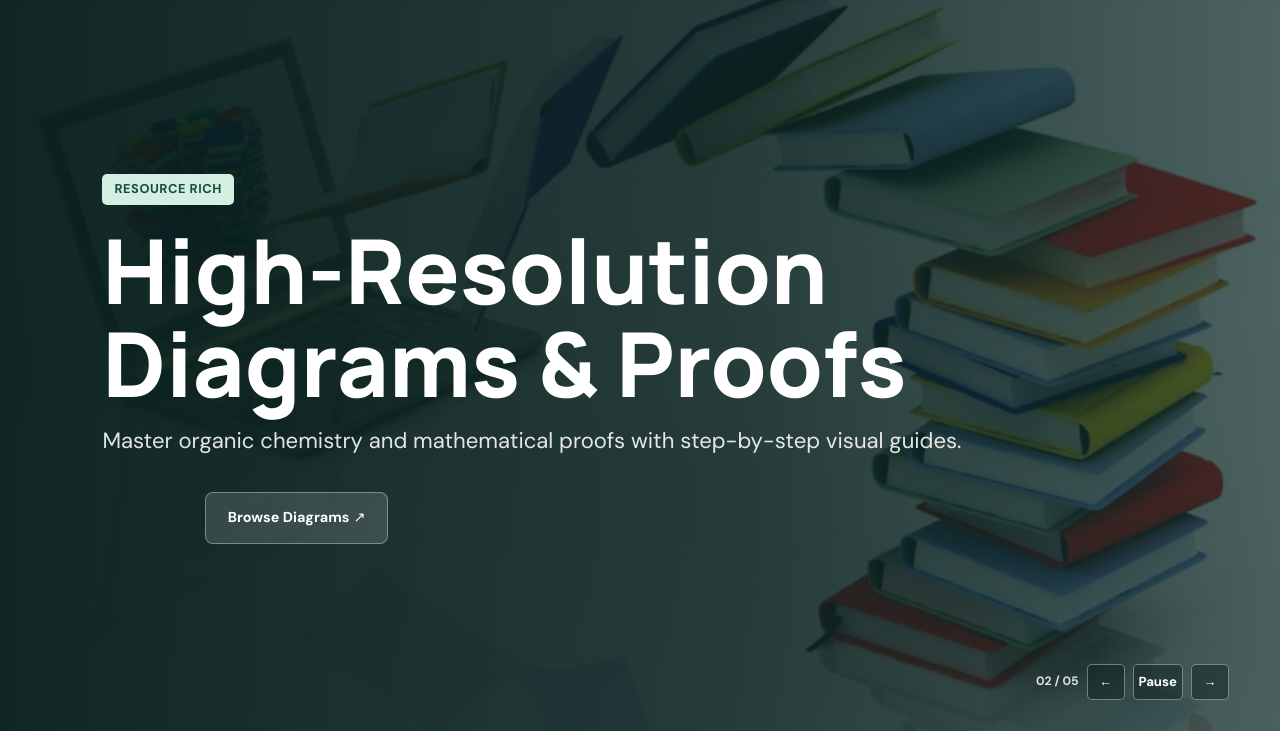
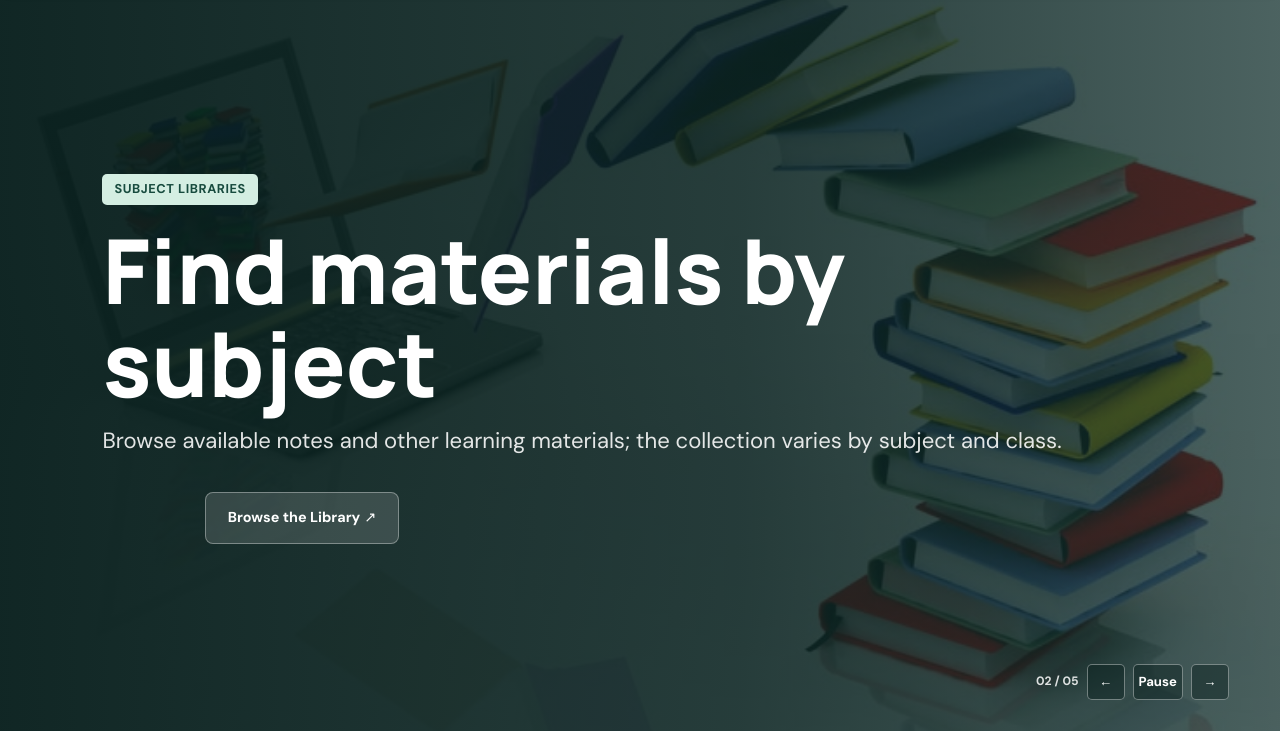
Before and after one commit to trustjonathan/STUDY-HUB, an Astro site in the folder frontend/: page /STUDY-HUB/ in a window 1280 px wide. Shown: the part 69-800 px from the top of the page. Built offline with nearby package versions, Linux system fonts and the light colour scheme; Astro itself is replaced by a stand-in of ours.

Commit message:
Correct blog summaries and billboard claims
Co-authored-by: Copilot <223556219+Copilot@users.noreply.github.com>

```diff
--- a/frontend/src/components/StudyBillboard.astro
+++ b/frontend/src/components/StudyBillboard.astro
@@ -18,44 +18,44 @@ const aboutUrl = `${base}frontend/src/html/about.html`;
 const notices: Notice[] = [
   {
     kind: 'mission',
-    badge: 'Our Mission',
-    title: 'Quality Education for Every Student',
-    description: 'Access free O-Level and A-Level revision materials, past papers, and structured study guides anytime, anywhere.',
+    badge: 'Study Hub',
+    title: 'Study materials for your next session',
+    description: 'Explore subject libraries and the learning materials available for each subject and level.',
     href: `${base}subjects.html`,
     linkText: 'Explore Notes',
     image: `${base}assets/billboard/digital-library.jpg`,
   },
   {
     kind: 'resources',
-    badge: 'Resource Rich',
-    title: 'High-Resolution Diagrams & Proofs',
-    description: 'Master organic chemistry and mathematical proofs with step-by-step visual guides.',
+    badge: 'Subject Libraries',
+    title: 'Find materials by subject',
+    description: 'Browse available notes and other learning materials; the collection varies by subject and class.',
     href: `${base}library.html`,
-    linkText: 'Browse Diagrams',
+    linkText: 'Browse the Library',
     image: `${base}assets/billboard/digital-library.jpg`,
   },
   {
     kind: 'speed',
-    badge: 'Fast Load',
-    title: 'Zero Lag, Low Data Consumption',
-    description: 'Built for ultra-fast loading and minimal data usage so studying stays affordable and uninterrupted.',
+    badge: 'Study at your pace',
+    title: 'Explore the library online',
+    description: 'Search the available subject collections and open resources that match your study needs.',
     href: aboutUrl,
     linkText: 'Learn More',
   },
   {
     kind: 'mobile',
-    badge: 'Mobile Ready',
-    title: 'Seamless Learning on Any Device',
-    description: 'Optimized for smartphone screens and tablets, so you can read notes and revise comfortably on the go.',
+    badge: 'Mobile access',
+    title: 'Browse on your phone or tablet',
+    description: 'Use the subject pages and library to find available learning materials on a mobile device.',
     href: aboutUrl,
     linkText: 'Learn More',
     image: `${base}assets/billboard/reading-student.jpg`,
   },
   {
     kind: 'exams',
-    badge: 'Exam Ready',
-    title: 'Past Papers & Official Marking Guides',
-    description: 'Test your knowledge with UNEB mock series and past exam questions paired with step-by-step solutions.',
+    badge: 'Exam practice',
+    title: 'Past papers when available',
+    description: 'Browse subject libraries for past papers and related resources. Coverage varies by class and subject.',
     href: `${base}subjects.html`,
     linkText: 'Practice Now',
   },
```
Also changed, not shown: frontend/src/pages/blog.astro (+8 -5 lines).
